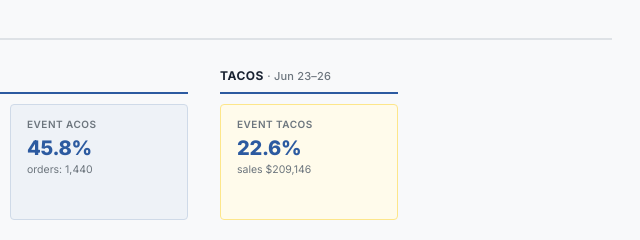
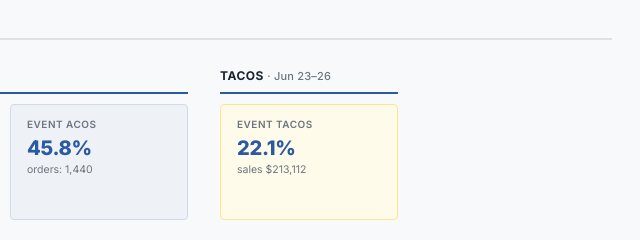
Before and after one commit to sergey20240124/threadmill-prime-day-2026, a plain HTML site: page index.html in a window 1280 px wide. Shown: the part 1200-1440 px from the top of the page, 628-1268 px from the left. Drawn offline with Linux system fonts and the light colour scheme.

Commit message:
Update 2026-06-23 19:37 PT

```diff
--- a/index.html
+++ b/index.html
@@ -164,7 +164,7 @@ summary { cursor:pointer; color:var(--blue); font-weight:700; padding:8px 0;
     </div>
     <div class="cgroup">
       <div class="grp-label">TACOS <span class="upd">· Jun 23–26</span></div>
-      <div class="cards"><div class="card tacos"><div class="label">Event TACOS</div><div class="val">22.6%</div><div class="sub2">sales $209,146</div></div></div>
+      <div class="cards"><div class="card tacos"><div class="label">Event TACOS</div><div class="val">22.1%</div><div class="sub2">sales $213,112</div></div></div>
     </div>
     <div class="cgroup">
       <div class="grp-label">June 22
@@ -1004,7 +1004,7 @@ summary { cursor:pointer; color:var(--blue); font-weight:700; padding:8px 0;
     </div>
     <div class="cgroup">
       <div class="grp-label">TACOS <span class="upd">· Jun 23–26</span></div>
-      <div class="cards"><div class="card tacos"><div class="label">Event TACOS</div><div class="val">22.6%</div><div class="sub2">sales $209,146</div></div></div>
+      <div class="cards"><div class="card tacos"><div class="label">Event TACOS</div><div class="val">22.1%</div><div class="sub2">sales $213,112</div></div></div>
     </div>
     <div class="cgroup">
       <div class="grp-label">June 23
```
